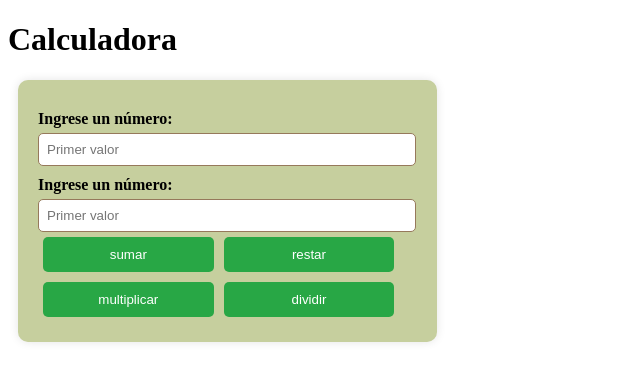
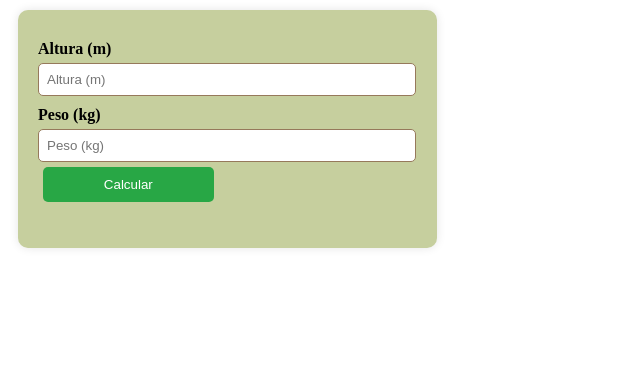
Before and after one commit to 1996Danny/Clases-Interfaz-de-usuario-vue-js, a Vue app in the folder mi-primer-vue/: page / in a window 1280 px wide. Shown: the top 380 px of the page, without its empty margins (0-640 px from the left). Built offline with nearby package versions, Linux system fonts and the light colour scheme.

Commit message:
imc done

```diff
--- a/mi-primer-vue/src/App.vue
+++ b/mi-primer-vue/src/App.vue
@@ -1,5 +1,6 @@
 <script setup>
-import otraCalculadora from './components/otraCalculadora.vue';
+import IMCCalculator from './components/IMCCalculator.vue';
+// import otraCalculadora from './components/otraCalculadora.vue';
 // import calculadora from './components/calculadora.vue';
 
 // estilo de css
@@ -16,7 +17,8 @@ import './assets/styles.css';
 </script>
 
 <template>
-  <otraCalculadora></otraCalculadora>
+  <IMCCalculator></IMCCalculator>
+  <!-- <otraCalculadora></otraCalculadora> -->
   <!-- <calculadora></calculadora> -->
 <!-- <comidasRapidas></comidasRapidas> -->
   <!-- <registerForm></registerForm> -->
--- /dev/null
+++ b/mi-primer-vue/src/components/IMCCalculator.vue
@@ -0,0 +1,54 @@
+
+<script setup>
+
+import { reactive } from 'vue';
+
+const calcularIMC = reactive({
+    peso: null,
+    altura: null,
+    imc: null,
+    mensaje: ""
+});
+
+// calcular el imc
+function calcular() {
+    calcularIMC.imc = calcularIMC.peso / (calcularIMC.altura * calcularIMC.altura);
+        if (calcularIMC.imc < 16) {
+        calcularIMC.mensaje= "Delgadez Severa";
+    } else if (calcularIMC.imc >= 16.0 && calcularIMC.imc <= 16.9){
+        calcularIMC.mensaje= "Delgadez Moderada"
+    } else if (calcularIMC.imc >= 17.0 && calcularIMC.imc <= 18.4){
+        calcularIMC.mensaje= "Delgadez Leve"
+    } else if (calcularIMC.imc >= 18.5 && calcularIMC.imc <= 24.9){
+        calcularIMC.mensaje= "Normal"
+    } else if (calcularIMC.imc >= 25.0 && calcularIMC.imc <= 29.9){
+        calcularIMC.mensaje= "Sobrepeso"
+    } else if (calcularIMC.imc >= 30.0 && calcularIMC.imc <= 34.9){
+        calcularIMC.mensaje= "Obesidad Grado I"
+    } else if (calcularIMC.imc >= 35.0 && calcularIMC.imc <= 39.9){
+        calcularIMC.mensaje= "Obesidad Grado II"
+    } else if (calcularIMC.imc >= 40.0){
+        calcularIMC.mensaje= "Obesidad Grado III"
+    }
+    }
+
+
+</script>
+
+<template>
+
+<div class="form-container">
+    <form action="">
+        <label for="altura">Altura (m)</label>
+        <input v-model.number="calcularIMC.altura" type="number" id="altura" name="altura" placeholder="Altura (m)">
+
+        <label for="peso">Peso (kg)</label>
+        <input v-model.number="calcularIMC.peso" type="number" id="peso" name="peso" placeholder="Peso (kg)">
+
+        <input v-on:click="calcular()" type="button" class="btn" value="Calcular" id="">
+
+    </form>
+    <h1> {{ calcularIMC.imc }} {{ calcularIMC.mensaje }}</h1>
+</div>
+
+</template>
```
